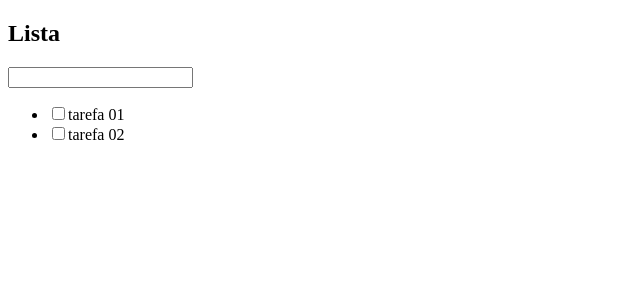
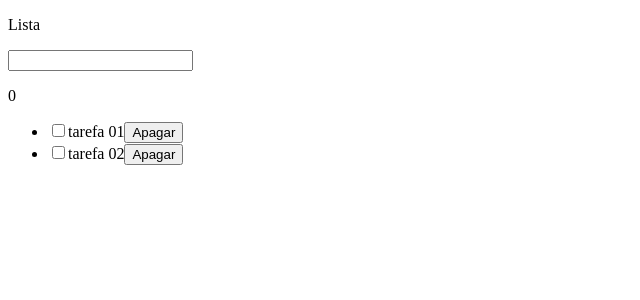
Before and after one commit to rodrigoMedeiros0/curso-react-typescript, a React (Create React App) app: page /pagina-inicial in a window 1280 px wide. Shown: the top 300 px of the page, without its empty margins (0-640 px from the left). Built offline with nearby package versions, Linux system fonts and the light colour scheme; data requests are answered from the project's data file.

Commit message:
course completed

```diff
--- a/src/app/pages/dashboard/Dashboard.tsx
+++ b/src/app/pages/dashboard/Dashboard.tsx
@@ -1,10 +1,10 @@
-import { useCallback, useEffect, useState } from "react";
-import { ITarefa, TarefasService } from "../../shared/services/api/tarefas/TarefasService";
-import { ApiException } from "../../shared/services/api/ErrorException";
+import { useCallback, useEffect, useState } from 'react';
+
+import { ITarefa, TarefasService } from '../../shared/services/api/tarefas/TarefasService';
+import { ApiException } from '../../shared/services/api/ErrorException';
 
 
 export const Dashboard = () => {
-
   const [lista, setLista] = useState<ITarefa[]>([]);
 
   useEffect(() => {
@@ -15,43 +15,89 @@
         } else {
           setLista(result);
         }
-      })
-  }, [])
+      });
+  }, []);
 
   const handleInputKeyDown: React.KeyboardEventHandler<HTMLInputElement> = useCallback((e) => {
-    if (e.key === 'Enter'){
-      // if (e.currentTarget.value.trim().length === 0) return;
+    if (e.key === 'Enter') {
+      if (e.currentTarget.value.trim().length === 0) return;
 
-      // const value = e.currentTarget.value;
+      const value = e.currentTarget.value;
 
-      // e.currentTarget.value = '';
+      e.currentTarget.value = '';
 
-      // setLista((prev) => {
-      //   if (prev.some((listItem) => listItem.title === value)) return prev;
+      if (lista.some((listItem) => listItem.title === value)) return;
 
-      //   return [...prev, {
-      //     title: value,
-      //     isSelected: false,
-      //   }];
-      // });
+      TarefasService.create({ title: value, isCompleted: false })
+        .then((result) => {
+          if (result instanceof ApiException) {
+            alert(result.message);
+          } else {
+            setLista((oldLista) => [...oldLista, result]);
+          }
+        });
     }
+  }, [lista]);
+
+  const handleToggleComplete = useCallback((id: number) => {
+    const tarefaToUpdate = lista.find((tarefa) => tarefa.id === id);
+    if (!tarefaToUpdate) return;
+
+    TarefasService.updateById(id, {
+      ...tarefaToUpdate,
+      isCompleted: !tarefaToUpdate.isCompleted,
+    })
+      .then((result) => {
+        if (result instanceof ApiException) {
+          alert(result.message);
+        } else {
+          setLista(oldLista => {
+            return oldLista.map(oldListItem => {
+              if (oldListItem.id === id) return result;
+              return oldListItem;
+            });
+          });
+        }
+      });
+  }, [lista]);
+
+  const handleDelete = useCallback((id: number) => {
+    TarefasService.deleteById(id)
+      .then((result) => {
+        if (result instanceof ApiException) {
+          alert(result.message);
+        } else {
+          setLista(oldLista => {
+            return oldLista.filter(oldListItem => oldListItem.id !== id);
+          });
+        }
+      });
   }, []);
 
   return (
     <div>
-      <h2>Lista</h2>
+      <p>Lista</p>
 
-      <input onKeyDown={handleInputKeyDown}/>
+      <input onKeyDown={handleInputKeyDown} />
+
+      <p>{lista.filter((listItem) => listItem.isCompleted).length}</p>
 
       <ul>
-        {lista.map((lisItem) => {
-          return <li key={lisItem.id}>
-            <input type="checkbox" />
-            {lisItem.title}
-            </li>;
+        {lista.map((listItem) => {
+          return <li key={listItem.id}>
+            <input
+              type="checkbox"
+              checked={listItem.isCompleted}
+              onChange={() => handleToggleComplete(listItem.id)}
+            />
+
+            {listItem.title}
+
+            <button onClick={() => handleDelete(listItem.id)}>Apagar</button>
+          </li>;
         })}
       </ul>
 
     </div>
   );
-};
+}
```
